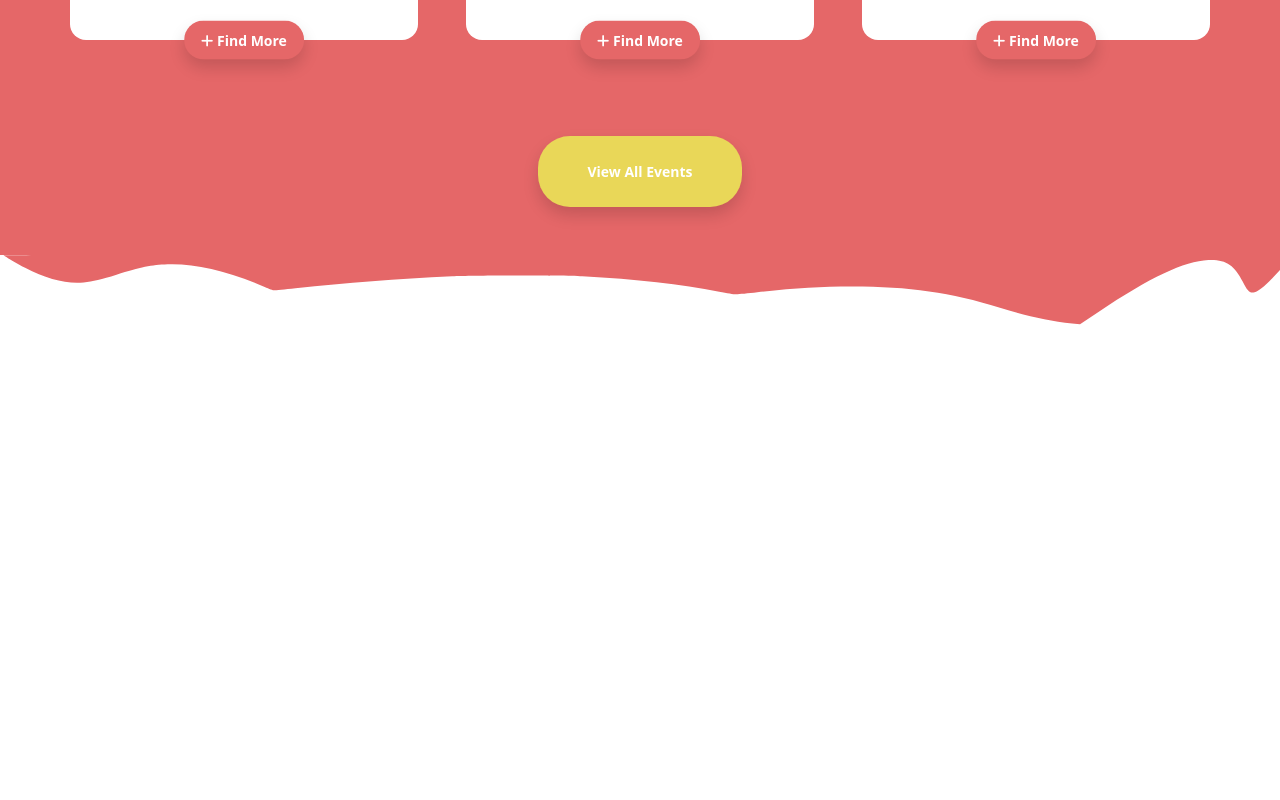
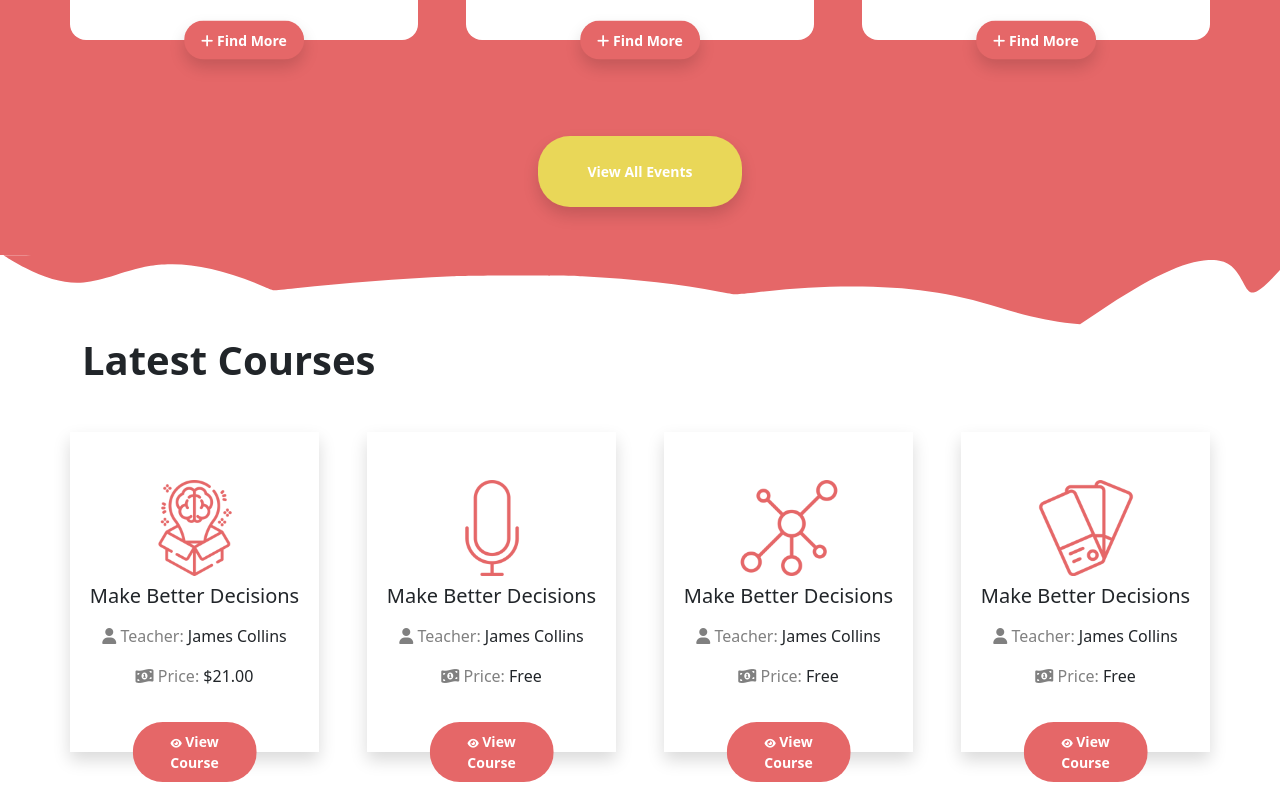
Before and after one commit to NeilMagon/proj-html-vuejs, a Vue app: page / in a window 1280 px wide. Shown: the part 3417-4217 px from the top of the page. Before the commit the page ends 3753 px from the top, so only its background shows below. Built offline with nearby package versions, Linux system fonts and the light colour scheme.

Commit message:
feat: add first part of components CoursesInfo

```diff
--- /dev/null
+++ b/src/components/CoursesInfo.vue
@@ -0,0 +1,76 @@
+<script>
+	export default {
+        name: 'CoursesInfo',
+    }
+</script>
+
+<template>
+    <section>
+        <div class="container">
+            <h1>Latest Courses</h1>
+            <div class="row gap-5 my-5">
+                <div class="col shadow text-center py-5 position-relative">
+                    <img class="ms-img" src="../assets/img/img/Decisions-icon.png" alt="">
+                    <h5 class="py-2">Make Better Decisions</h5>
+                    <p><i class="fa-solid fa-user"></i> <span>Teacher:</span> James Collins</p>
+                    <p><i class="fa-solid fa-money-bill-1-wave"></i> <span>Price:</span> $21.00</p>
+                    <div class="position-absolute top-100 start-50 translate-middle">
+                        <button class="py-2 px-4 text-white btn rounded-5 ms-button"><i class="fa-solid fa-eye"></i> View Course</button>
+                    </div>
+                </div>
+                <div class="col shadow text-center py-5 position-relative">
+                    <img class="ms-img" src="../assets/img/img/Speaker-icon.png" alt="">
+                    <h5 class="py-2">Make Better Decisions</h5>
+                    <p><i class="fa-solid fa-user"></i> <span>Teacher:</span> James Collins</p>
+                    <p><i class="fa-solid fa-money-bill-1-wave"></i> <span>Price:</span> Free</p>
+                    <div class="position-absolute top-100 start-50 translate-middle">
+                        <button class="py-2 px-4 text-white btn rounded-5 ms-button"><i class="fa-solid fa-eye"></i> View Course</button>
+                    </div>
+                </div>
+                <div class="col shadow text-center py-5 position-relative">
+                    <img class="ms-img" src="../assets/img/img/Network-icon.png" alt="">
+                    <h5 class="py-2">Make Better Decisions</h5>
+                    <p><i class="fa-solid fa-user"></i> <span>Teacher:</span> James Collins</p>
+                    <p><i class="fa-solid fa-money-bill-1-wave"></i> <span>Price:</span> Free</p>
+                    <div class="position-absolute top-100 start-50 translate-middle">
+                        <button class="py-2 px-4 text-white btn rounded-5 ms-button"><i class="fa-solid fa-eye"></i> View Course</button>
+                    </div>
+                </div>
+                <div class="col shadow text-center py-5 position-relative">
+                    <img class="ms-img" src="../assets/img/img/Brand-icon.png" alt="">
+                    <h5 class="py-2">Make Better Decisions</h5>
+                    <p><i class="fa-solid fa-user"></i> <span>Teacher:</span> James Collins</p>
+                    <p><i class="fa-solid fa-money-bill-1-wave"></i> <span>Price:</span> Free</p>
+                    <div class="position-absolute top-100 start-50 translate-middle">
+                        <button class="py-2 px-4 text-white btn rounded-5 ms-button"><i class="fa-solid fa-eye"></i> View Course</button>
+                    </div>
+                </div>
+            </div>
+        </div>
+    </section>
+</template>
+
+<style scoped lang="scss">
+    @use '../style/partials/variables' as *;
+    section{
+        .ms-img{
+            width: 100px;
+        }
+        h1{
+            font-weight: bold;
+        }
+        p{
+            span, i{
+                color: grey;
+            }
+        }
+        .ms-button{
+            background-color: $brand-primary;
+            font-weight: bold;
+            font-size: 14px;
+            i{
+                font-size: 10px;
+            }
+        }
+    }
+</style>
--- a/src/components/PageMain.vue
+++ b/src/components/PageMain.vue
@@ -2,12 +2,14 @@
     import PageHero from './PageHero.vue';
     import StudentInfo from './StudentInfo.vue';
     import EventsUniversity from './EventsUniversity.vue';
+    import CoursesInfo from './CoursesInfo.vue';
 	export default {
         name: 'PageMain',
         components: {
 			PageHero,
             StudentInfo,
             EventsUniversity,
+            CoursesInfo
 		}
     }
 </script>
@@ -16,6 +18,7 @@
     <PageHero></PageHero>
     <StudentInfo></StudentInfo>
     <EventsUniversity></EventsUniversity>
+    <CoursesInfo></CoursesInfo>
 </template>
 
 <style scoped lang="scss">
```
